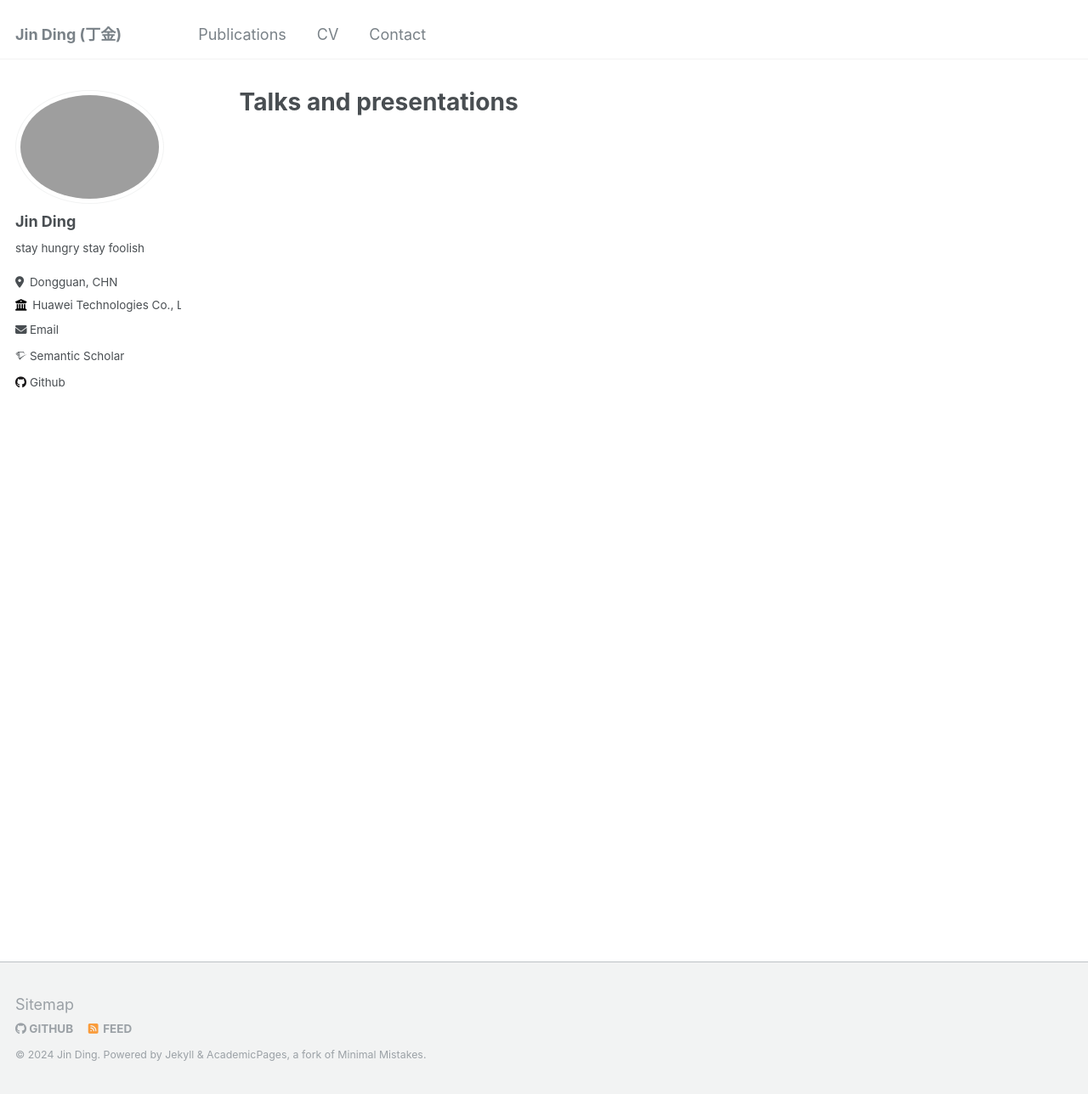
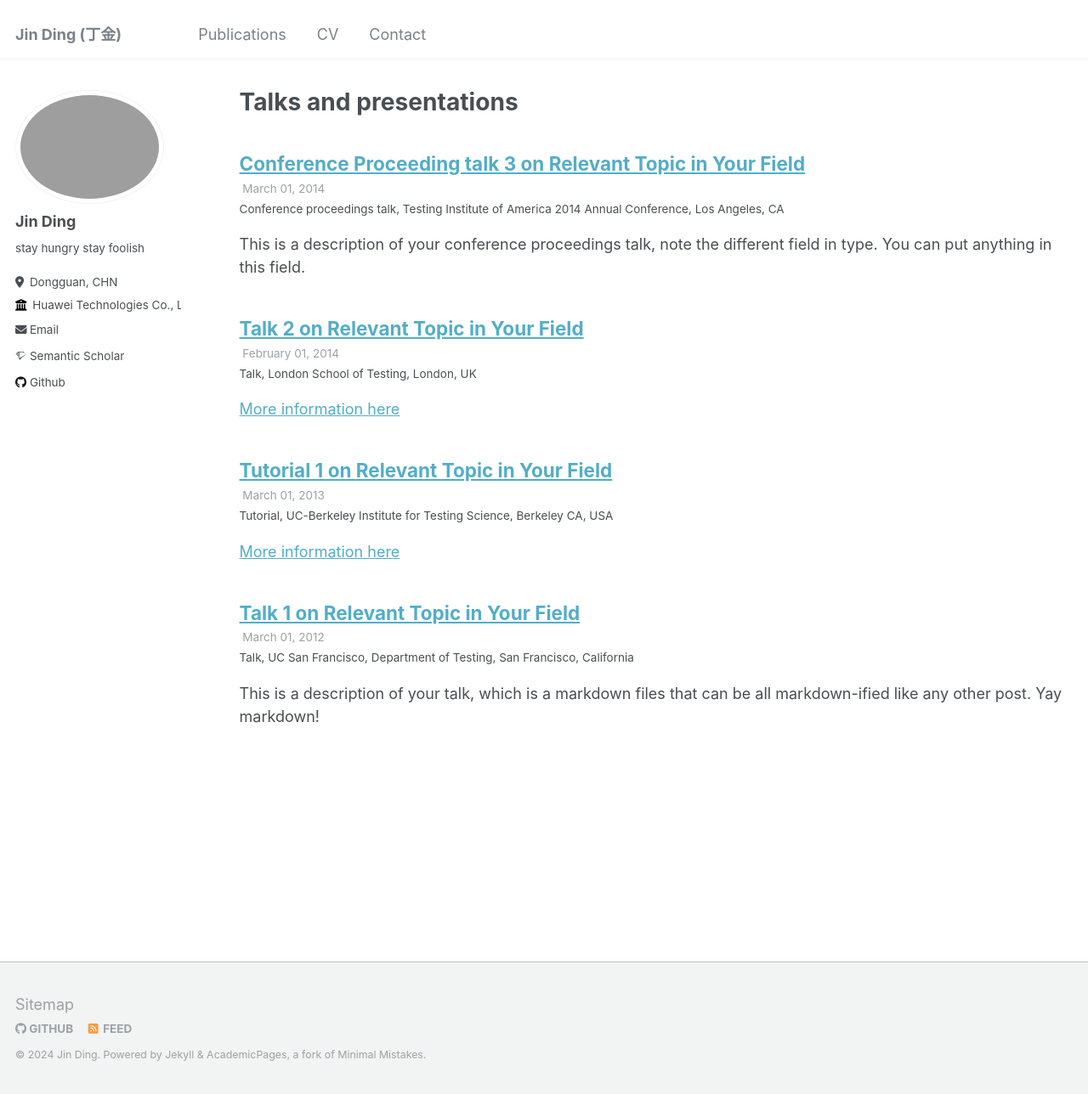
Before and after one commit to DJEddyking/djeddyking.github.io, a Jekyll site: the page built from _pages/talks.html, in a window 1280 px wide and 1288 px high. Shown: the whole window at 85% size. Built offline with Jekyll 4.4.1, drawn with Linux system fonts in a browser that asks for light colours; some web fonts are replaced; part of the change alters nothing that is shown.

Commit message:
Update _config.yml

```diff
--- a/_config.yml
+++ b/_config.yml
@@ -201,21 +201,39 @@ kramdown:
 # Collections
 collections:
   teaching:
-    output:
-    permalink:
+    output: true
+    permalink: /:collection/:path/
   publications:
     output: true
     permalink: /:collection/:path/
-  # portfolio:
-  #   output: true
-  #   permalink: /:collection/:path/
-  # talks:
-  #   output: true
-  #   permalink: /:collection/:path/
+  portfolio:
+    output: true
+    permalink: /:collection/:path/
+  talks:
+    output: true
+    permalink: /:collection/:path/
 
 
 # Defaults
 defaults:
+  # _posts
+  - scope:
+      path: ""
+      type: posts
+    values:
+      layout: single
+      author_profile: true
+      read_time: true
+      comments: true
+      share: true
+      related: true
+  # _pages
+  - scope:
+      path: ""
+      type: pages
+    values:
+      layout: single
+      author_profile: true
   # _teaching
   - scope:
       path: ""
@@ -231,27 +249,26 @@ defaults:
       type: publications
     values:
       layout: single
-      author_profile: false
-      share: false
-      comments: false
+      author_profile: true
+      share: true
+      comments: true
   # _portfolio
-  # - scope:
-  #     path: ""
-  #     type: portfolio
-  #   values:
-  #     layout: single
-  #     author_profile: true
-  #     share: true
-  #     comment: true
+  - scope:
+      path: ""
+      type: portfolio
+    values:
+      layout: single
+      author_profile: true
+      share: true
+      comment: true
   # _talks
-  # - scope:
-  #     path: ""
-  #     type: talks
-  #   values:
-  #     layout: talk
-  #     author_profile: true
-  #     share: true
-
+  - scope:
+      path: ""
+      type: talks
+    values:
+      layout: talk
+      author_profile: true
+      share: true
 
 # Sass/SCSS
 sass:
```
